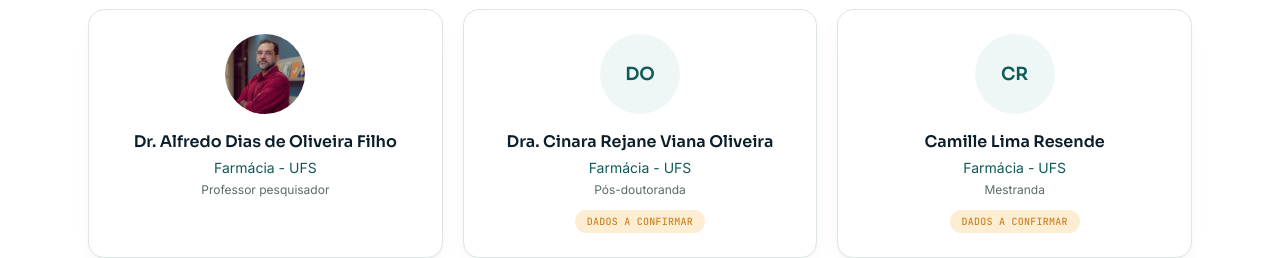
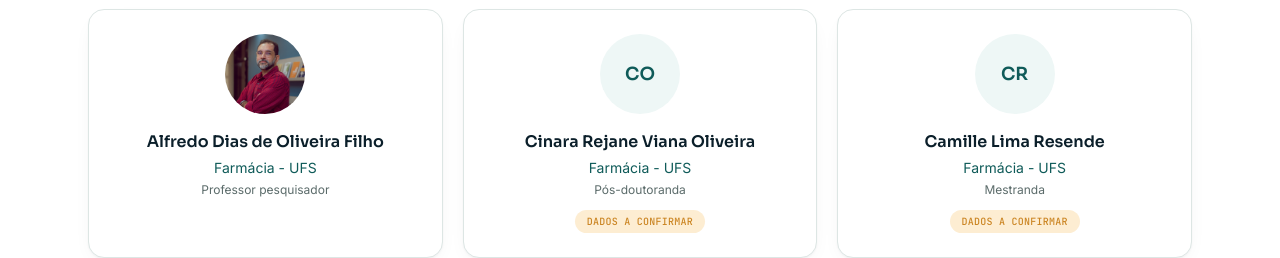
Before and after one commit to Lucas0Santana/adere-mais, a React (Vite) app: page / in a window 1280 px wide. Shown: the part 5980-6238 px from the top of the page. Built offline with nearby package versions, Linux system fonts and the light colour scheme.

Commit message:
fix: corrige IDs e nomes de desenvolvedores e especialistas no componente team

```diff
--- a/src/data/team.ts
+++ b/src/data/team.ts
@@ -42,7 +42,7 @@ export const developers: Person[] = [
     isPlaceholder: false,
   },
   {
-    id: "dev-5",
+    id: "dev-6",
     name: "Lucas Santana de Jesus",
     role: "Desenvolvedor",
     detail: "Ciência da Computação — UFS",
@@ -50,7 +50,7 @@ export const developers: Person[] = [
     isPlaceholder: false,
   },
   {
-    id: "dev-6",
+    id: "dev-7",
     name: "Mateus do Rosario Costa",
     role: "Sistema de Informação — UFS",
     detail: "Desenvolvedor",
@@ -97,7 +97,7 @@ export const technicalAdvisors: Person[] = [
 export const domainExperts: Person[] = [
   {
     id: "expert-1",
-    name: "Dr. Alfredo Dias de Oliveira Filho",
+    name: "Alfredo Dias de Oliveira Filho",
     role: "Farmácia - UFS",
     detail: "Professor pesquisador",
     photoUrl: "pessoas/alfredo.png",
@@ -105,7 +105,7 @@ export const domainExperts: Person[] = [
   },
   {
     id: "expert-2",
-    name: "Dra. Cinara Rejane Viana Oliveira",
+    name: "Cinara Rejane Viana Oliveira",
     role: "Farmácia - UFS",
     detail: "Pós-doutoranda",
     isPlaceholder: true,
@@ -118,7 +118,7 @@ export const domainExperts: Person[] = [
     isPlaceholder: true,
   },
     {
-    id: "expert-3",
+    id: "expert-4",
     name: "Rafaela dos Santos",
     role: "Farmácia - UFS",
     detail: "Graduanda",
```
